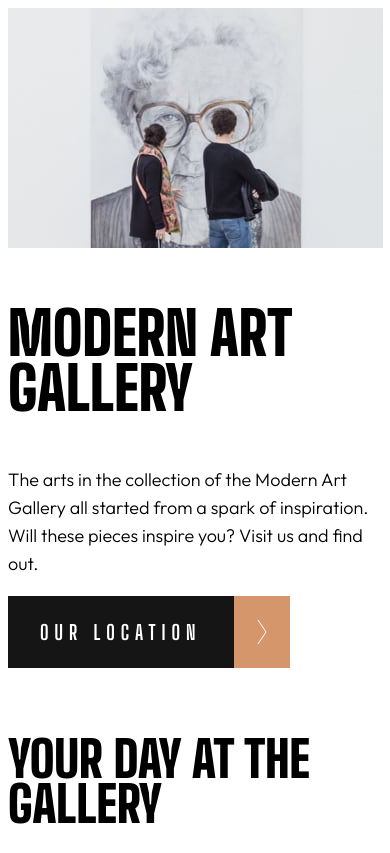
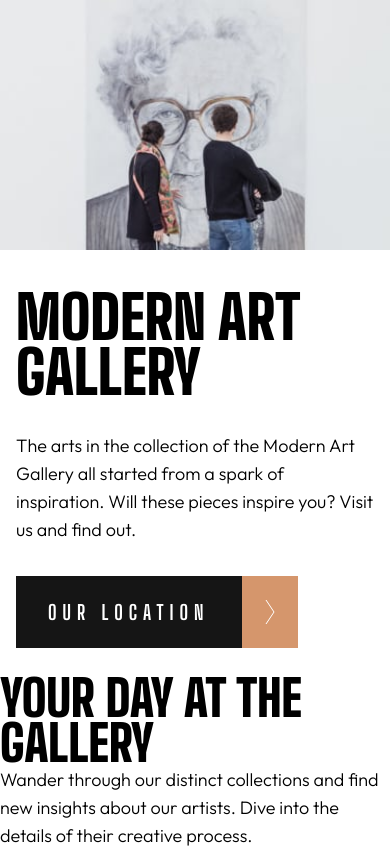
Before and after one commit to sirriah/art-gallery-website, a plain HTML site: page index.html in a window 390 px wide. Shown: the top 853 px of the page. Drawn offline with Linux system fonts and the light colour scheme.

Commit message:
index hero, mobile and tablet version

```diff
--- a/index.html
+++ b/index.html
@@ -14,18 +14,14 @@
     <section class="hero">
 
       <picture class="hero__picture">
-        <source media="(min-width: 1440px)"
+
+        <source media="(min-width: 1080px)"
         srcset="./assets/desktop/image-hero.jpg 1x, ./assets/desktop/image-hero@2x.jpg 2x"
         type="image/jpeg"
         >
 
-        <source media="(min-width: 1080px)"
+        <source media="(min-width: 640px)"
         srcset="./assets/tablet/image-hero.jpg 1x, ./assets/tablet/image-hero@2x.jpg 2x"
-        type="image/jpeg"
-        >
-
-        <source media="(min-width: 640px)"
-        srcset="./assets/mobile/image-hero.jpg 1x, ./assets/mobile/image-hero@2x.jpg 2x"
         type="image/jpeg"
         >
 
@@ -34,14 +30,16 @@
         type="image/jpeg"
         >
 
-        <img src="./assets/tablet/image-hero.jpg" alt="" type="image/jpeg" >
+        <img src="./assets/tablet/image-hero.jpg" alt="" type="image/jpeg" width="100%" >
       </picture>
-
+      <div class="hero__text container--inline">
         <h1 class="heading heading--xl">Modern Art Gallery</h1>
-        <p >The arts in the collection of the Modern Art Gallery all started
+        <p class="paragraph">The arts in the collection of the Modern Art Gallery all started
           from a spark of inspiration. Will these pieces inspire you? Visit
           us and find out.</p>
           <button class="button--arrow-right">Our Location</button>
+      </div>
+
       </section>
         <section>
           <img src="" alt="" srcset="">
--- a/styles/base/_global.scss
+++ b/styles/base/_global.scss
@@ -3,3 +3,13 @@
     margin: 0;
     padding: 0;
 }
+
+.container{
+    &--block{
+        padding-block: 2rem;
+    }
+
+    &--inline{
+        padding-inline: 1rem;
+    }
+}
--- a/styles/base/_typography.scss
+++ b/styles/base/_typography.scss
@@ -11,6 +11,7 @@
     &--xl {
         font-size: 3.75rem; // 60px
         line-height: 3.4375rem; // 55px
+        padding-block: 2rem;
         @include abstracts.breakpoint-up(medium) {
             font-size: 4.375rem; // 70px
             line-height: 4.0625rem; // 65px
@@ -58,6 +59,10 @@
     }
 }
 
+.paragraph{
+    padding-bottom: 2rem;
+}
+
 .body--m {
     font-family: 'Outfit', sans-serif;
     font-size: 1.125rem; // 18px
--- /dev/null
+++ b/styles/layout/_hero.scss
@@ -0,0 +1,32 @@
+@use "../abstracts";
+
+.hero{
+    &__picture{
+        width: 100%;
+        @include abstracts.breakpoint-up(medium){
+
+            grid-column-start: 1;
+            grid-column-end: 3;
+            grid-row: 1;
+
+        }
+    }
+
+    &__text{
+        @include abstracts.breakpoint-up(medium){
+            max-width: 25rem;
+            grid-column-start: 2;
+            grid-column-end: -1;
+            grid-row: 1;
+
+        }
+    }
+
+    @include abstracts.breakpoint-up(medium){
+        display: grid;
+        grid-template-columns: auto 5rem auto;
+        grid-template-rows: auto;
+        align-items: center;
+
+    }
+}
--- a/styles/layout/_index.scss
+++ b/styles/layout/_index.scss
@@ -0,0 +1 @@
+@forward './hero';
```
Also changed, not shown: styles/style.css, 1 other file.
